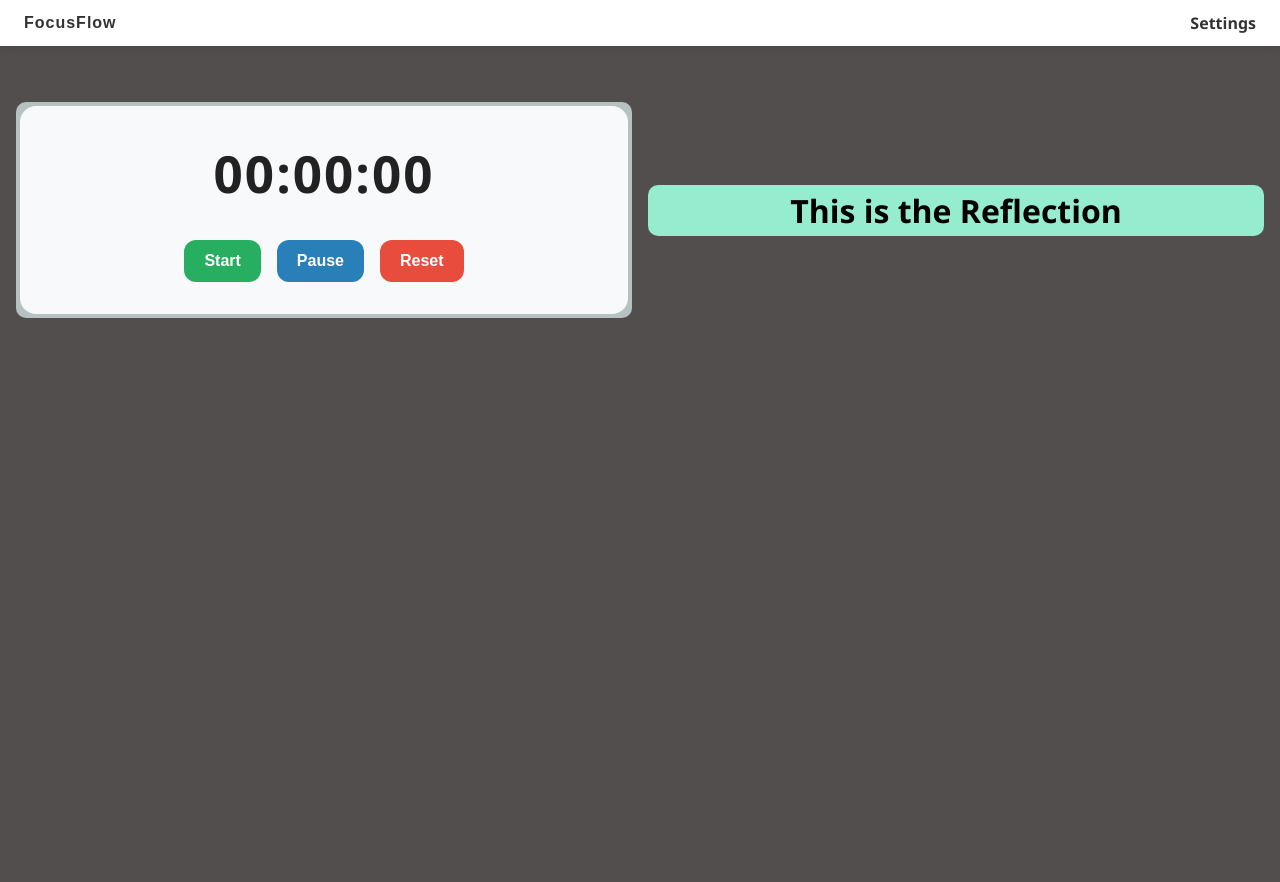
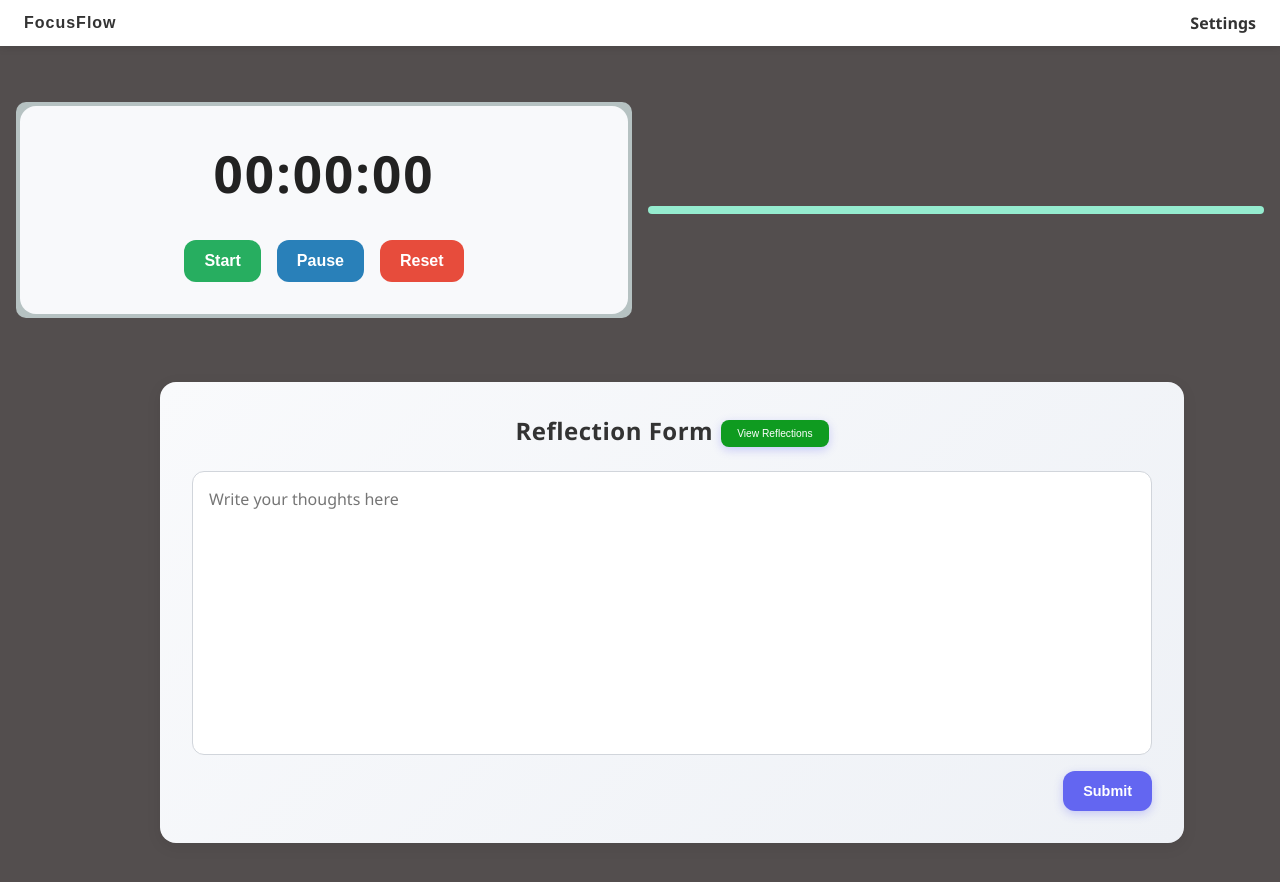
Before and after one commit to Muelvzz/FocusFlow, a React (Vite) app in the folder frontend/: page / in a window 1280 px wide. Shown: the top 882 px of the page. Before the commit the page ends 800 px from the top, so only its background shows below. Built offline with nearby package versions, Linux system fonts and the light colour scheme.

Commit message:
reflection section

```diff
--- a/frontend/src/sections-css/main-dashboard.css
+++ b/frontend/src/sections-css/main-dashboard.css
@@ -5,6 +5,14 @@
     align-items: center;
     margin-top: 2.5rem;
     padding: 1rem;
+}
+
+.bottom-panel {
+    margin-top: 2rem;
+    padding: 1rem;
+    justify-content: center;
+    width: 75%;
+    margin: 0 auto;
 }
 
 .left-panel {
--- a/frontend/src/sections-css/reflection.css
+++ b/frontend/src/sections-css/reflection.css
@@ -0,0 +1,171 @@
+.reflection-container {
+    display: flex;
+    flex-direction: column;
+    align-items: center;
+    justify-content: center;
+    border-radius: 1rem;
+    padding: 2rem;
+    background: linear-gradient(135deg, #f9fafc, #eef1f6);
+    box-shadow: 0 4px 15px rgba(0, 0, 0, 0.08);
+    width: 100%;
+    margin: 2rem auto;
+    transition: transform 0.3s ease;
+}
+
+.reflection-header {
+    display: flex;
+    justify-content: space-between;
+    align-items: center;
+    gap: 0.5rem;
+    margin-bottom: 1.5rem;
+}
+
+.modal-header {
+    display: flex;
+    justify-content: space-between;
+    width: 100%;
+    gap: 1rem;
+    align-items: center;
+}
+
+.modal-overlay {
+    position: fixed;
+    top: 0;
+    left: 0;
+    right: 0;
+    bottom: 0;
+    background: rgba(0, 0, 0, 0.5);
+    display: flex;
+    align-items: center;
+    justify-content: center;
+    z-index: 9999;
+}
+
+.modal-content {
+    background: white;
+    padding: 2rem;
+    border-radius: 1rem;
+    width: 75%;
+    max-width: 600px;
+    animation: fadeIn 0.2s ease;
+    transition: transform 0.2s ease-out, opacity 0.2s ease-out;
+    transform: scale(1);
+    opacity: 1;
+}
+
+.reflection-container h1 {
+    font-size: 1.5rem;
+    color: #333;
+    margin: 0;
+    text-align: center;
+    letter-spacing: 0.5px;
+}
+
+.form-container {
+    display: flex;
+    flex-direction: column;
+    gap: 1rem;
+    width: 100%;
+}
+
+.reflection-input {
+    height: 250px;
+    padding: 1rem;
+    border-radius: 0.75rem;
+    border: 1px solid #d1d5db;
+    background-color: #fff;
+    color: #222;
+    font-size: 1rem;
+    font-family: inherit;
+    resize: none;
+    outline: none;
+    transition: border-color 0.2s ease, box-shadow 0.2s ease;
+}
+
+.reflection-input:focus {
+    border-color: #6366f1;
+    box-shadow: 0 0 0 3px rgba(99, 102, 241, 0.2);
+}
+
+.reflection-button {
+    align-self: flex-end;
+    border: none;
+    border-radius: 0.75rem;
+    padding: 0.75rem 1.25rem;
+    font-weight: 600;
+    color: #fff;
+    cursor: pointer;
+    transition: all 0.2s ease;
+    font-size: 0.9rem;
+    background-color: #6366f1;
+    box-shadow: 0 3px 10px rgba(99, 102, 241, 0.3);
+}
+
+.reflection-button:hover {
+    background-color: #4f46e5;
+    box-shadow: 0 5px 15px rgba(99, 102, 241, 0.4);
+    transform: translateY(-2px);
+}
+
+.reflection-button:active {
+    transform: translateY(0);
+    box-shadow: 0 2px 6px rgba(99, 102, 241, 0.2);
+}
+
+.view-reflc-btn {
+    align-self: flex-end;
+    border: none;
+    border-radius: 0.5rem;
+    padding: 0.5rem 1rem;
+    font-weight: 400;
+    color: #fff;
+    cursor: pointer;
+    transition: all 0.2s ease;
+    font-size: clamp(0.5rem, 0.8vw, 0.9rem);
+    background-color: #0f9b20;
+    box-shadow: 0 3px 10px rgba(99, 102, 241, 0.3);
+}
+
+.view-reflc-btn:hover {
+    background-color: #086b11;
+    box-shadow: 0 5px 15px rgba(99, 102, 241, 0.4);
+    transform: translateY(-2px);
+}
+
+.view-reflc-btn:active {
+    transform: translateY(0);
+    box-shadow: 0 2px 6px rgba(99, 102, 241, 0.2);
+}
+
+.close-modal-btn {
+    border: none;
+    border-radius: 0.5rem;
+    padding: 0.5rem 1rem;
+    font-weight: 400;
+    color: #fff;
+    cursor: pointer;
+    transition: all 0.2s ease;
+    font-size: clamp(0.5rem, 0.8vw, 0.9rem);
+    background-color: #db2626;
+    box-shadow: 0 3px 10px rgba(99, 102, 241, 0.3);
+}
+
+.close-modal-btn:hover {
+    background-color: #d50707;
+    box-shadow: 0 5px 15px rgba(99, 102, 241, 0.4);
+    transform: translateY(-2px);
+}
+
+.close-modal-btn:active {
+    transform: translateY(0);
+    box-shadow: 0 2px 6px rgba(99, 102, 241, 0.2);
+}
+
+.reflection-entry {
+    padding: 10px;
+    background-color: #4d4a4a;
+    color: #f1f1f1;
+    margin-top: 15px;
+    border-radius: 8px;
+    box-shadow: 0 2px 5px rgba(0, 0, 0, 0.3);
+}
--- a/frontend/src/sections/MainDashboard.jsx
+++ b/frontend/src/sections/MainDashboard.jsx
@@ -10,8 +10,10 @@ export default function MainDashboard() {
                     <Timer/>
                 </div>
                 <div className="right-panel">
-                    <Reflection/>
                 </div>
+            </div>
+            <div className="bottom-panel">
+                <Reflection/>
             </div>
         </>
     )
--- a/frontend/src/sections/Reflection.jsx
+++ b/frontend/src/sections/Reflection.jsx
@@ -1,7 +1,81 @@
+import { useState, useEffect } from 'react'
+import '../sections-css/reflection.css'
+
 export default function Reflection() {
+
+    // states for handling user inputs
+    const [userInput, setUserInput] = useState("")
+    const [showModal, setShowModal] = useState(false)
+
+    // retrieves the history of the user
+    const [inputList, setInputList] = useState(() => {
+        const saved = localStorage.getItem("userInput");
+        return saved ? JSON.parse(saved) : []
+    })
+
+    // tracks the input of the user in the form
+    const handleChange = (e) => {
+        setUserInput(e.target.value)
+    }
+
+    // handles the input of the user when they press 'submit'
+    const handleSubmit = (e) => {
+        e.preventDefault();
+
+        // checks if the user clicks the 'submit' but with empty submission
+        if (userInput.trim() !== "") {
+            setInputList([...inputList, userInput])
+            console.log(userInput)
+        }
+        setUserInput("")
+    }
+
+    // handles multiple user submission
+    useEffect(() => {
+        localStorage.setItem("userInput", JSON.stringify(inputList))
+    }, [inputList])
+
     return (
         <>
-            <h1>This is the Reflection</h1>
+            <div className="reflection-container">
+                <div className="reflection-header">
+                    <h1>Reflection Form</h1>
+                    <button className='view-reflc-btn' onClick={() => setShowModal(true)}>View Reflections</button>
+                </div>
+                <form onSubmit={handleSubmit} className="form-container">
+                    <textarea
+                    className="reflection-input"
+                    value={userInput}
+                    onChange={handleChange}
+                    placeholder='Write your thoughts here'
+                    ></textarea>
+                    <button className='reflection-button' type='submit'>Submit</button>
+                </form>
+
+            {/* modal */}
+            {
+                showModal && (
+                    <div className="modal-overlay">
+                        <div className="modal-content">
+                            <div className="modal-header">
+                                <button onClick={() => setShowModal(false)} className='close-modal-btn'>X</button>
+                                <h1>Reflection History</h1>
+                            </div>
+                            <div className="modal-body">
+                                {inputList.length > 0 ? (
+                                    inputList.map((entry, index) => (
+                                        <div key={ index } className="reflection-entry">
+                                            <p>{ entry }</p>
+                                        </div>
+                                    ))) : (
+                                        <p className="no-reflection">No reflections yet...</p>
+                                    )}
+                            </div>
+                        </div>
+                    </div>
+                )
+            }
+            </div>
         </>
     )
 }
```
